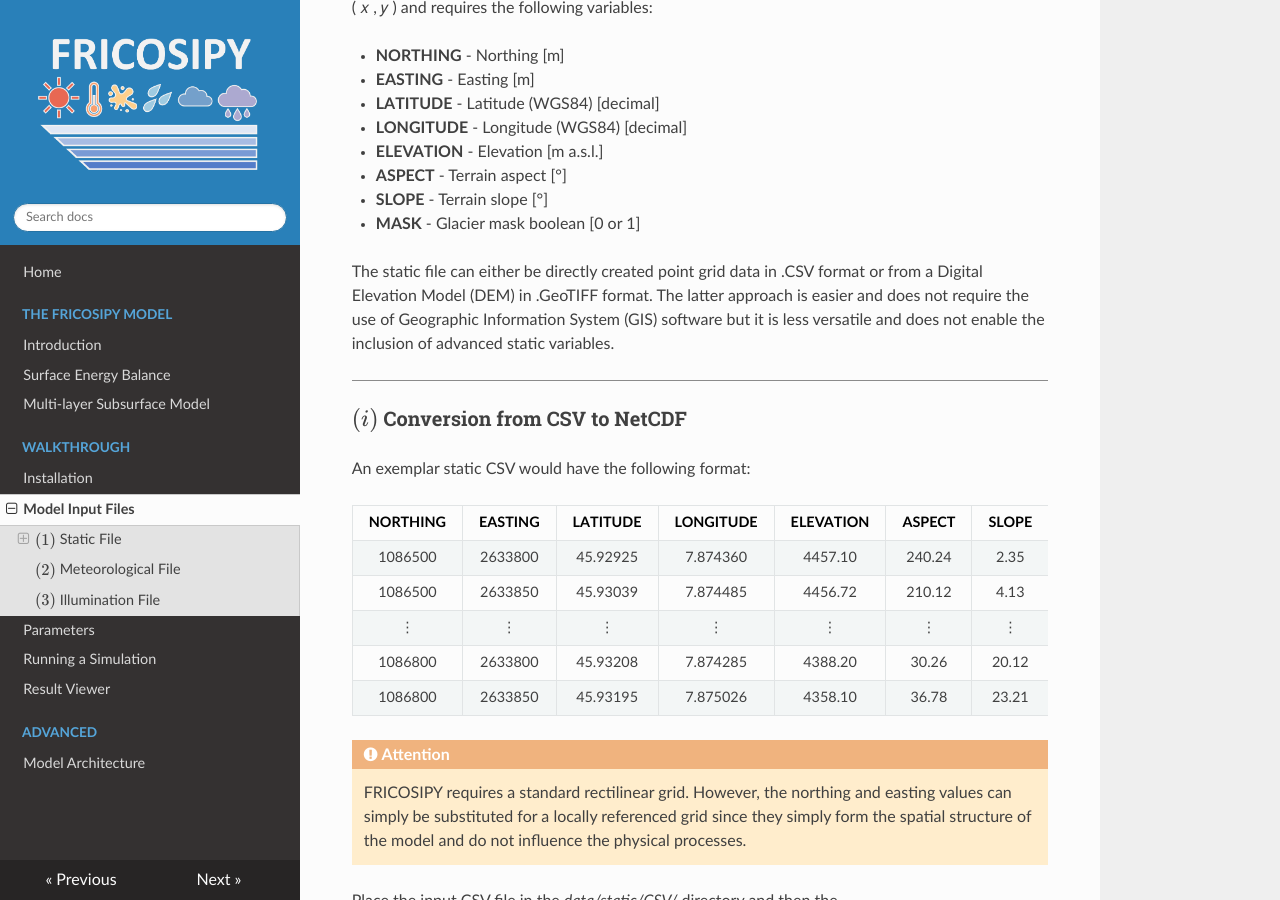
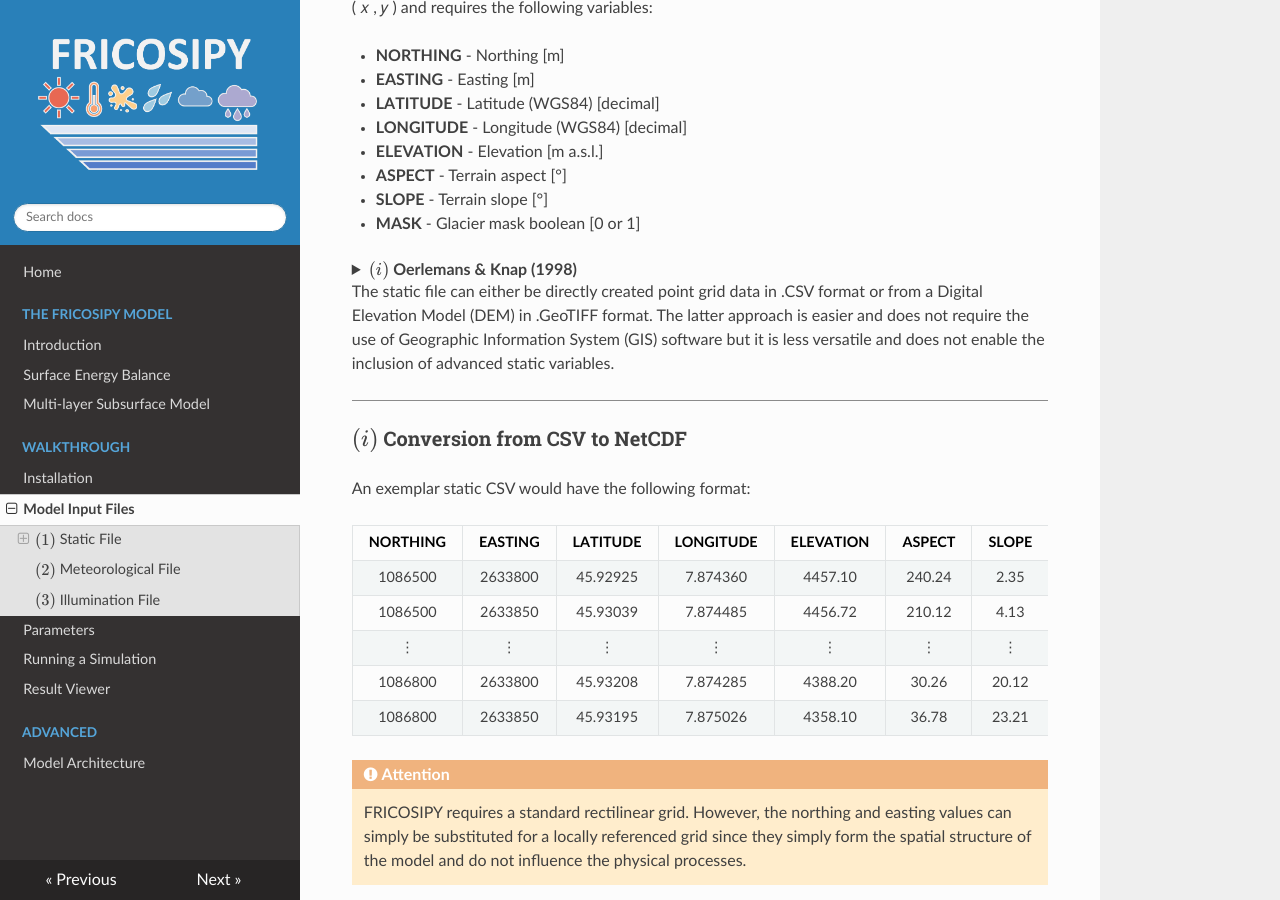
Before and after one commit to MarcusGastaldello/FRICOSIPY, an MkDocs documentation site: the page built from docs/model_input_files.md, in a window 1280 px wide and 900 px high, scrolled down 588 px. Built offline with MkDocs 1.6.1, drawn with Linux system fonts in a browser that asks for light colours; nearby versions of some CDN libraries.

Commit message:
Update model_input_files.md

```diff
--- a/docs/model_input_files.md
+++ b/docs/model_input_files.md
@@ -27,6 +27,10 @@
 * **ASPECT** - Terrain aspect [°]
 * **SLOPE** - Terrain slope [°]
 * **MASK** - Glacier mask boolean [0 or 1]
+
+??? "**$(i)$ Oerlemans & Knap (1998)**"
+
+    * **BASAL** - Basal / geothermal heat flux []
 
 The static file can either be directly created point grid data in .CSV format or from a Digital Elevation Model (DEM) in .GeoTIFF format. The latter approach is easier and does not require the use of Geographic Information System (GIS) software but it is less versatile and does not enable the inclusion of advanced static variables.
 
```
